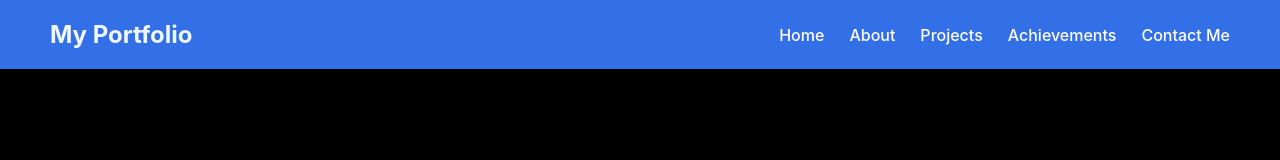
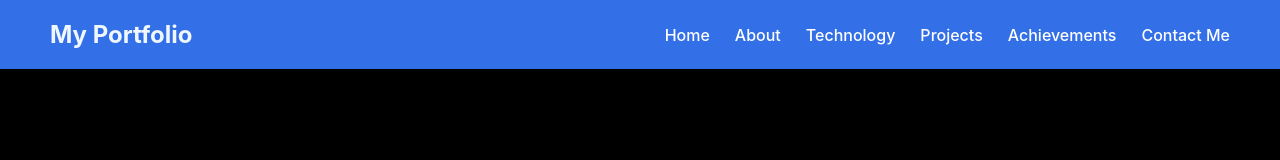
Before and after one commit to RohanMaharjan/My_Portfolilio, a React (Create React App) app: page / in a window 1280 px wide. Shown: the top 160 px of the page. Built offline with nearby package versions, Linux system fonts and the light colour scheme.

Commit message:
added techonology to navbar

```diff
--- a/src/navbar.js
+++ b/src/navbar.js
@@ -13,6 +13,7 @@ const Navbar = () => {
                     <ul className="nav-links">
                         <li><a href="#home">Home</a></li>
                         <li><a href="#about">About</a></li>
+                        <li><a href="technology">Technology</a></li>
                         <li><a href="#projects">Projects</a></li>
                         <li><a href="#achievements">Achievements</a></li>
                         <li><a href="#contact">Contact Me</a></li>
```
